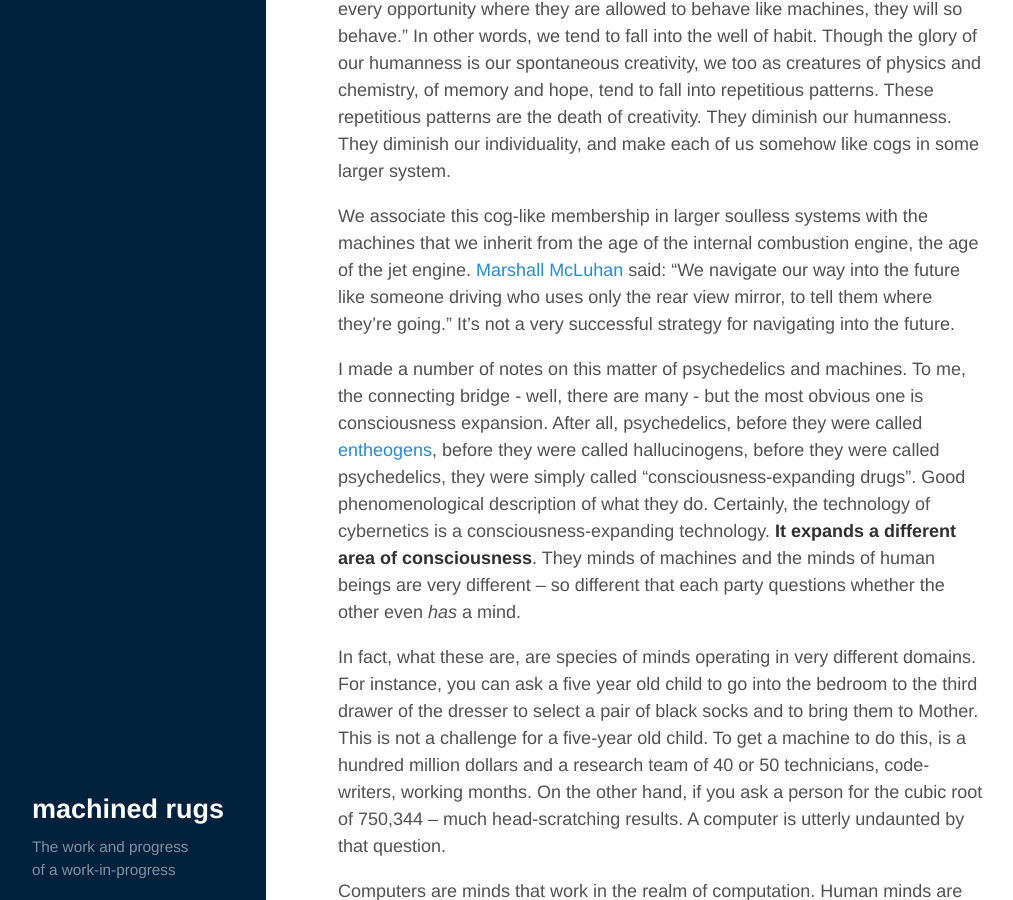
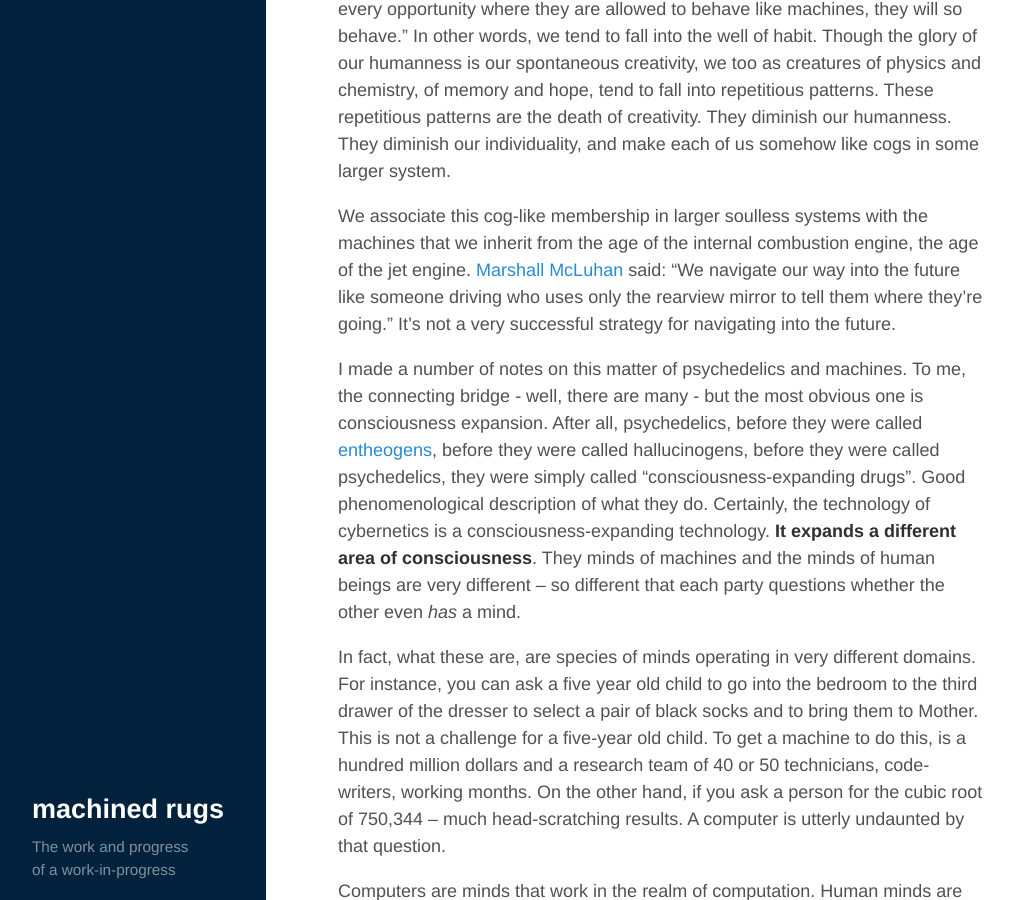
Before and after one commit to erdence/erdence.github.io, a Jekyll site: the page built from _posts/1999-04-27-mckenna-machines.markdown, in a window 1280 px wide and 900 px high, scrolled down 477 px. Shown: the whole window, without its empty margins (4-1017 px from the left). Built offline with Jekyll 4.4.1, drawn with Linux system fonts in a browser that asks for light colours.

Commit message:
Update 1999-04-27-mckenna-machines.markdown

```diff
--- a/_posts/1999-04-27-mckenna-machines.markdown
+++ b/_posts/1999-04-27-mckenna-machines.markdown
@@ -14,7 +14,7 @@ Our discussion this evening is "Psychedelics in the Age of Intelligent Machines"
 
 As far as people and machines are concerned, it was [Ludwig von Bertalanffy](https://en.wikipedia.org/wiki/Ludwig_von_Bertalanffy) who said in his book [General Systems Theory](https://en.wikipedia.org/wiki/Systems_theory#General_systems_research_and_systems_inquiry): "People are not machines, but in every opportunity where they are allowed to behave like machines, they will so behave." In other words, we tend to fall into the well of habit. Though the glory of our humanness is our spontaneous creativity, we too as creatures of physics and chemistry, of memory and hope, tend to fall into repetitious patterns. These repetitious patterns are the death of creativity. They diminish our humanness. They diminish our individuality, and make each of us somehow like cogs in some larger system.
 
-We associate this cog-like membership in larger soulless systems with the machines that we inherit from the age of the internal combustion engine, the age of the jet engine. [Marshall McLuhan](https://en.wikipedia.org/wiki/Marshall_McLuhan) said: "We navigate our way into the future like someone driving who uses only the rear view mirror, to tell them where they're going." It's not a very successful strategy for navigating into the future.
+We associate this cog-like membership in larger soulless systems with the machines that we inherit from the age of the internal combustion engine, the age of the jet engine. [Marshall McLuhan](https://en.wikipedia.org/wiki/Marshall_McLuhan) said: "We navigate our way into the future like someone driving who uses only the rearview mirror to tell them where they're going." It's not a very successful strategy for navigating into the future.
 
 I made a number of notes on this matter of psychedelics and machines. To me, the connecting bridge - well, there are many - but the most obvious one is consciousness expansion. After all, psychedelics, before they were called [entheogens](https://en.wikipedia.org/wiki/Entheogen), before they were called hallucinogens, before they were called psychedelics, they were simply called "consciousness-expanding drugs". Good phenomenological description of what they do. Certainly, the technology of cybernetics is a consciousness-expanding technology. **It expands a different area of consciousness**. They minds of machines and the minds of human beings are very different -- so different that each party questions whether the other even *has* a mind.
 
```
